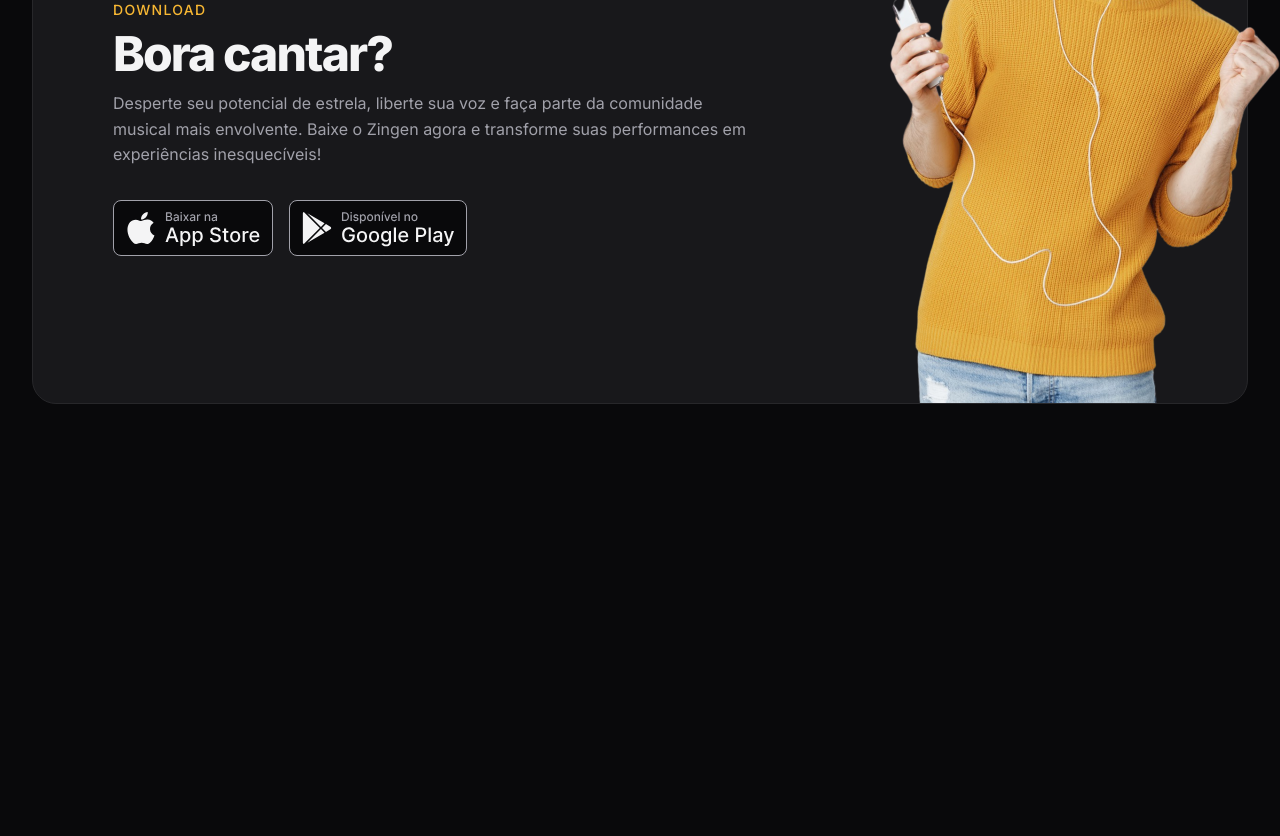
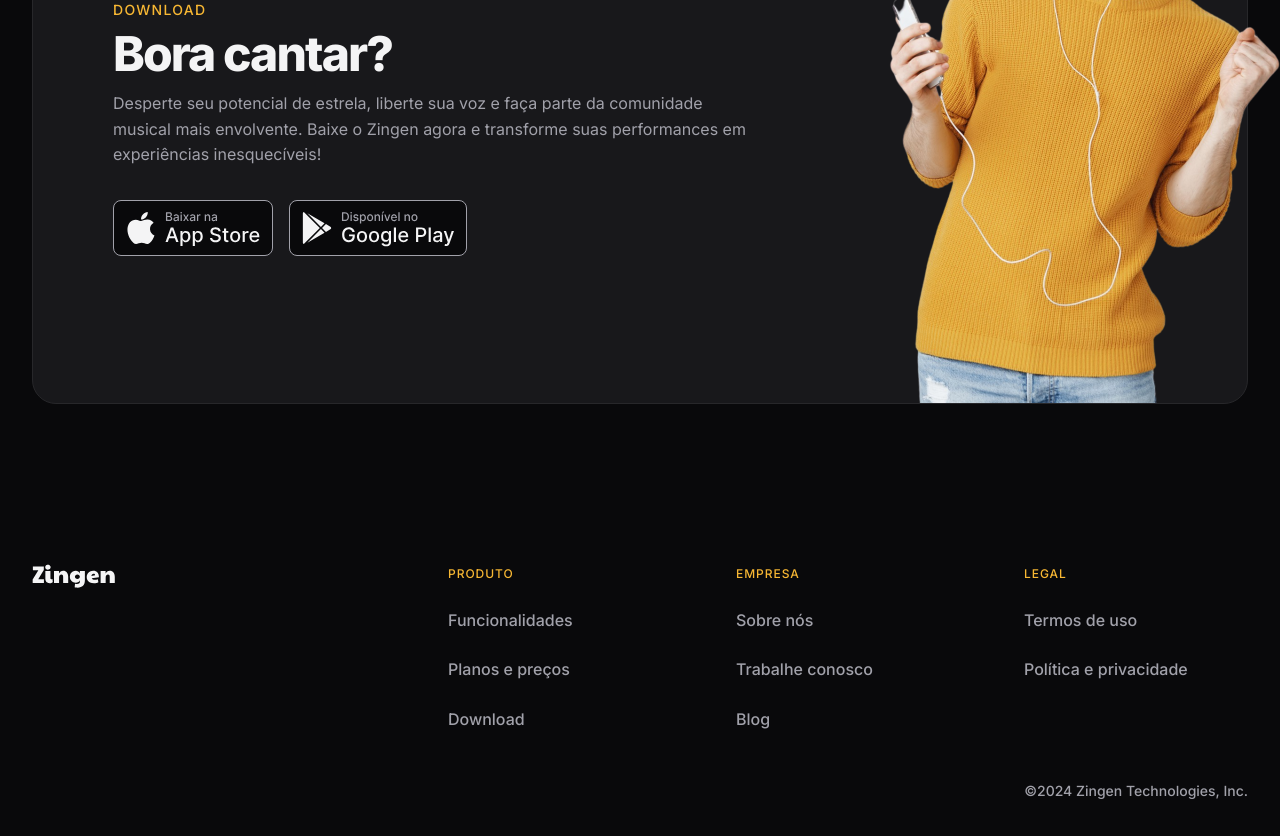
Before and after one commit to tvieira92/landing-page, a plain HTML site: page index.html in a window 1280 px wide. Shown: the part 3765-4601 px from the top of the page. Before the commit the page ends 4249 px from the top, so only its background shows below. Drawn offline with Linux system fonts and the light colour scheme.

Commit message:
added footer

```diff
--- a/index.html
+++ b/index.html
@@ -192,5 +192,59 @@
         </div>
     </section>
 
+    <footer>
+        <div class="container py-xl grid">
+            <section class="grid top">
+            <img src="assets/logo.svg" alt="">
+
+            <nav class="even-columns">
+                <ul role="list" class="grid gap-1.5">
+                    <li class="title">Produto</li>
+                    <li>
+                        <a href="#features">Funcionalidades</a>
+                    </li>
+                    <li>
+                        <a href="#pricing">Planos e preços</a>
+                    </li>
+                    <li>
+                        <a href="#download">Download</a>
+                    </li>
+                </ul>
+                <ul role="list" class="grid gap-1.5">
+                    <li class="title">Empresa</li>
+                    <li>
+                        <a href="#about">Sobre nós</a>
+                    </li>
+                    <li>
+                        <a href="#">Trabalhe conosco</a>
+                    </li>
+                    <li>
+                        <a href="#">Blog</a>
+                    </li>
+                </ul>
+                <ul role="list" class="grid gap-1.5">
+                    <li class="title">Legal</li>
+                    <li>
+                        <a href="#">Termos de uso</a>
+                    </li>
+                    <li>
+                        <a href="#">Política e privacidade</a>
+                    </li>
+
+                </ul>
+            </nav>
+            </section>
+            <section class="bottom flex gap-1.5">
+                <div class="flex gap-1.5">
+                    <a href="#" class="social" aria-label="tiktok"></a>
+                    <a href="#" class="social" aria-label="instagram"></a>
+                    <a href="#" class="social" aria-label="twitter"></a>
+                    <a href="#" class="social" aria-label="discord"></a>
+                </div>
+                <span class="copy">©2024 Zingen Technologies, Inc.</span>
+            </section>
+        </div>
+    </footer>
+
 </body>
 </html>
--- /dev/null
+++ b/styles/footer.css
@@ -0,0 +1,60 @@
+footer {
+    color: var(--text-color-secondary);
+    font-weight: var(--fw-md);
+
+    & .container {
+        padding-inline: 3rem;
+    }
+
+    & .container,
+    & .top {
+        gap: 3rem;
+    }
+
+    & nav.even-columns {
+        gap: 4rem;
+    }
+
+    & .top ul {
+        align-content: start;
+    }
+
+    & .title {
+        font-size: 0.75rem;
+        letter-spacing: 0.08em;
+        text-transform: uppercase;
+        color: var(--brand-color-primary);
+    }
+
+    & .bottom {
+        flex-wrap: wrap;
+
+        & > div {
+            margin-right: auto;
+        }
+
+        & span {
+            font-size: .875rem;
+
+        }
+    }
+
+    @media (width >= 80em) {
+        .container {
+            padding-inline: 0;
+            padding-bottom: 2rem;
+        }
+
+        & .top {
+            grid-template-columns: auto 1fr;
+
+            & nav {
+                margin-left: auto;
+
+                & ul {
+                    width: 14rem;
+                }
+            }
+        }
+    }
+}
--- a/styles/global.css
+++ b/styles/global.css
@@ -51,6 +51,8 @@ html {
     color: var(--text-color-primary);
 
     overflow-x: hidden;
+
+    scroll-behavior: smooth;
 }
 
 body {
--- a/styles/index.css
+++ b/styles/index.css
@@ -10,3 +10,4 @@
 @import url(features.css) (width >= 80rem);
 @import url(pricing.css);
 @import url(download.css);
+@import url(footer.css);
```
